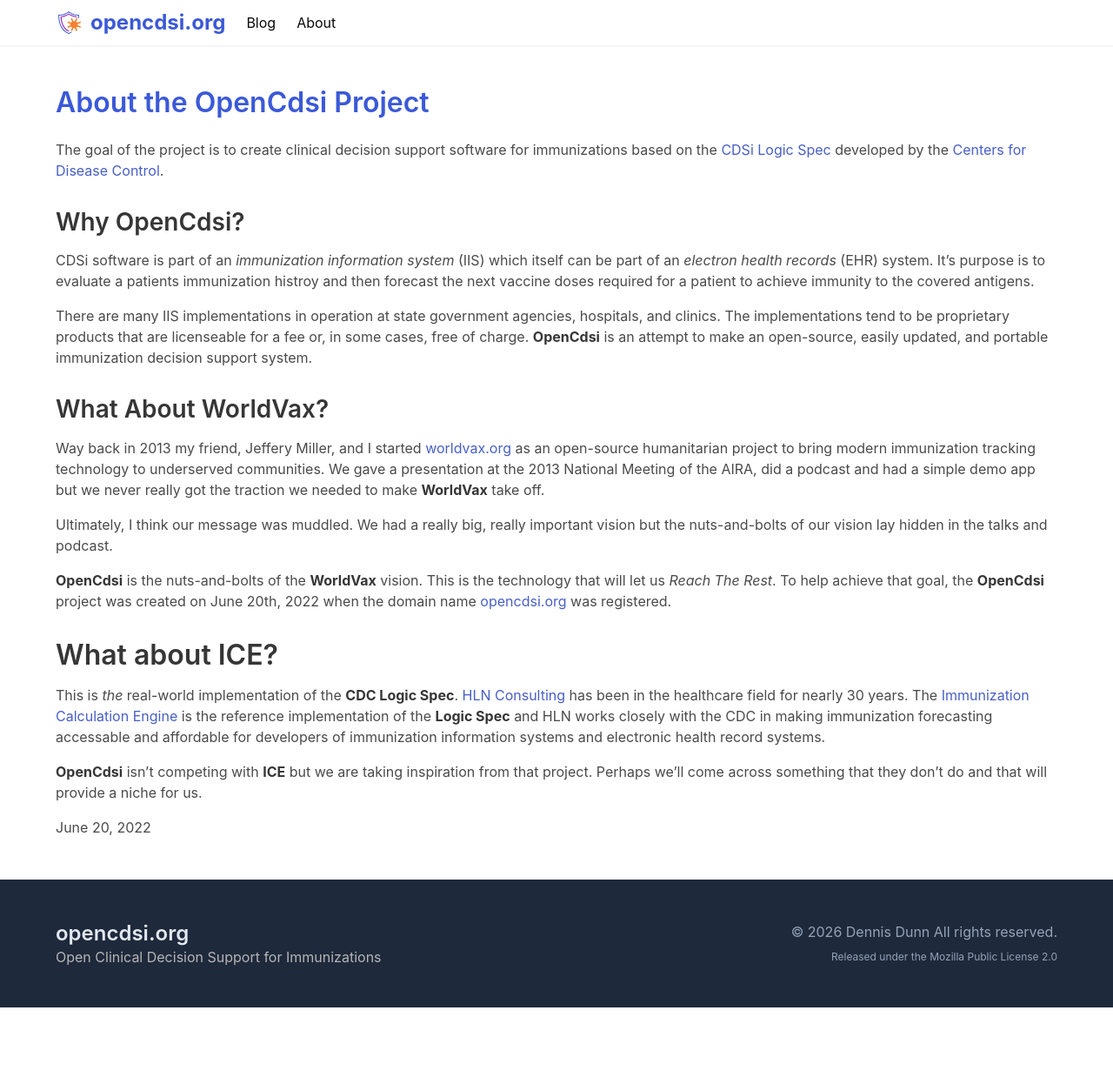
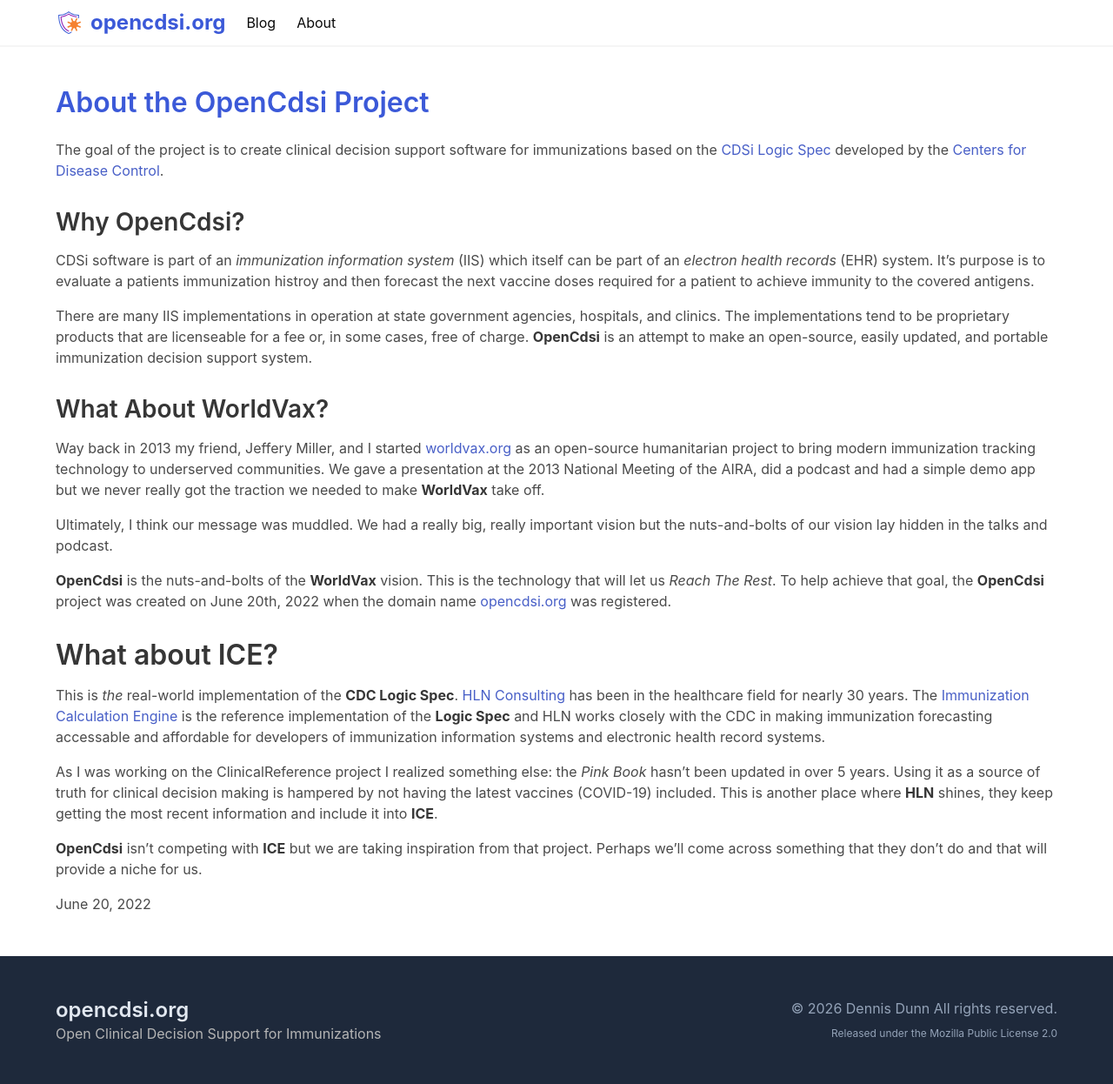
Before and after one commit to OpenCdsi/opencdsi.github.io, a Jekyll site: the page built from _posts/2022-06-20-about-the-opencdsi-project.md, in a window 1280 px wide. Shown: the whole page at 87% size. Built offline with Jekyll 4.4.1, drawn with Linux system fonts in a browser that asks for light colours; before the commit the page ends 1158 px from its top, so only the background shows below that.

Commit message:
Added/Edited posts.

```diff
--- a/_posts/2022-06-20-about-the-opencdsi-project.md
+++ b/_posts/2022-06-20-about-the-opencdsi-project.md
@@ -43,6 +42,14 @@ Spec** and HLN works closely with the CDC in making immunization forecasting
 accessable and affordable for developers of immunization information systems
 and electronic health record systems.
 
+As I was working on the ClinicalReference project I realized something else:
+the *Pink Book* hasn't been updated in over 5 years. Using it as a source
+of truth
+for clinical decision making is hampered by not having the latest vaccines
+(COVID-19)
+included. This is another place where **HLN** shines, they keep getting the
+most recent information and include it into **ICE**.
+
 **OpenCdsi** isn't competing with **ICE** but we are taking inspiration
 from that project. Perhaps we'll come across something that they don't do
 and that will provide a niche for us.
```
Also changed, not shown: other parts of _posts/2022-06-20-about-the-opencdsi-project.md (+1 -2 lines), _posts/2026-09-12-project-update.md (added, +62 -0 lines).
